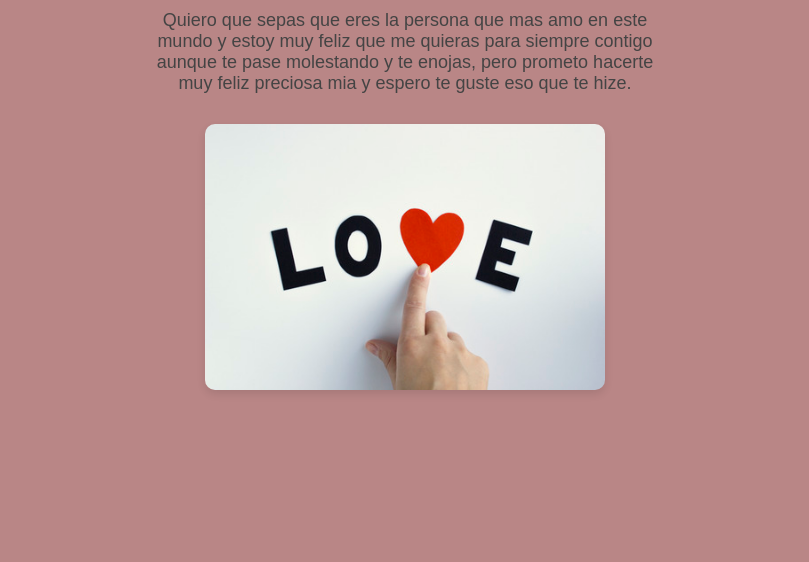
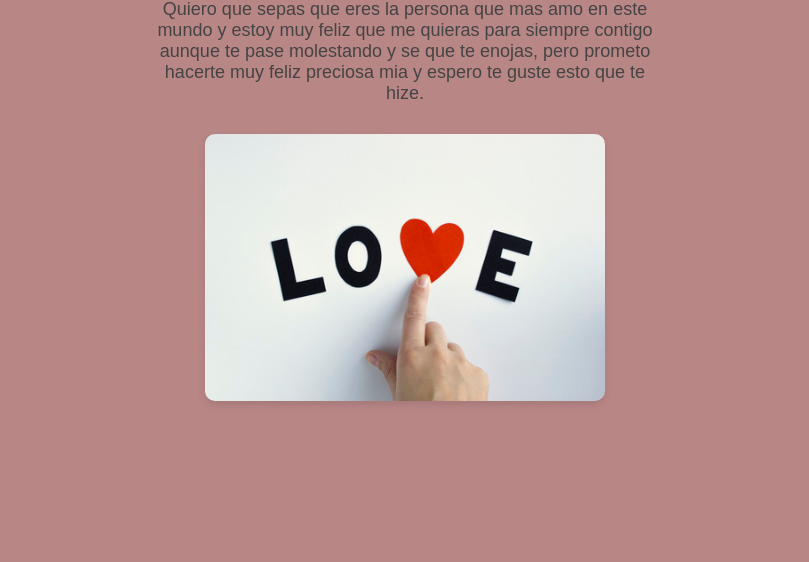
Before and after one commit to WalterVM23/walter, a plain HTML site: page opcionsi.html in a window 1280 px wide. Shown: the part 238-800 px from the top of the page, without its empty margins (235-1044 px from the left). Drawn offline with Linux system fonts and the light colour scheme.

Commit message:
update of opcion si
se corrige faltas ortograficas

```diff
--- a/opcionsi.html
+++ b/opcionsi.html
@@ -40,7 +40,7 @@
 <body>
   <div id="container">
     <h1>¡Gracias por aceptar ser mi esposa y compañera!</h1>
-    <p>Quiero que sepas que eres la persona que mas amo en este mundo y estoy muy feliz que me quieras para siempre contigo aunque te pase molestando y te enojas, pero prometo hacerte muy feliz preciosa mia y espero te guste eso que te hize.</p>
+    <p>Quiero que sepas que eres la persona que mas amo en este mundo y estoy muy feliz que me quieras para siempre contigo aunque te pase molestando y se que te enojas, pero prometo hacerte muy feliz preciosa mia y espero te guste esto que te hize.</p>
     <img src="img/love.jpg" alt="Pareja feliz" width="400">
   </div>
 </body>
```
